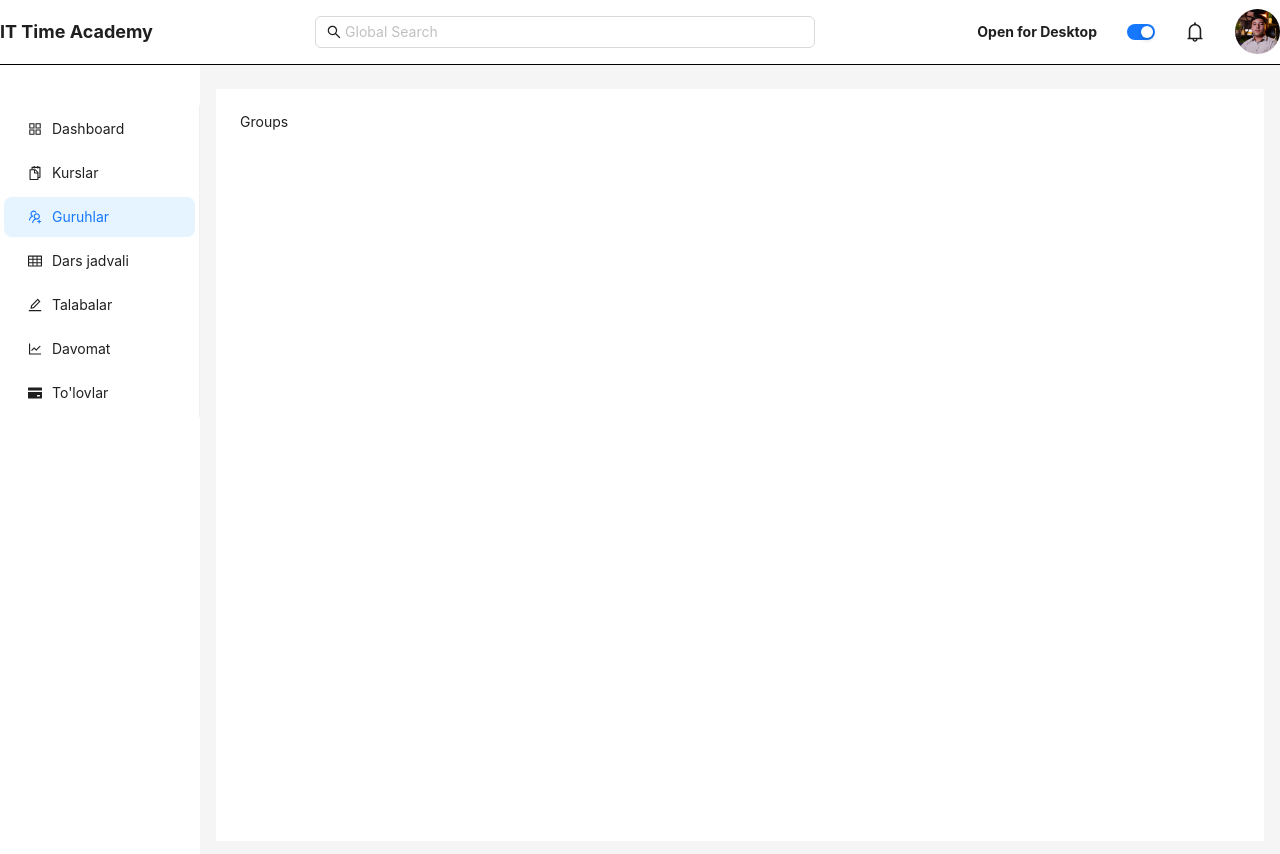
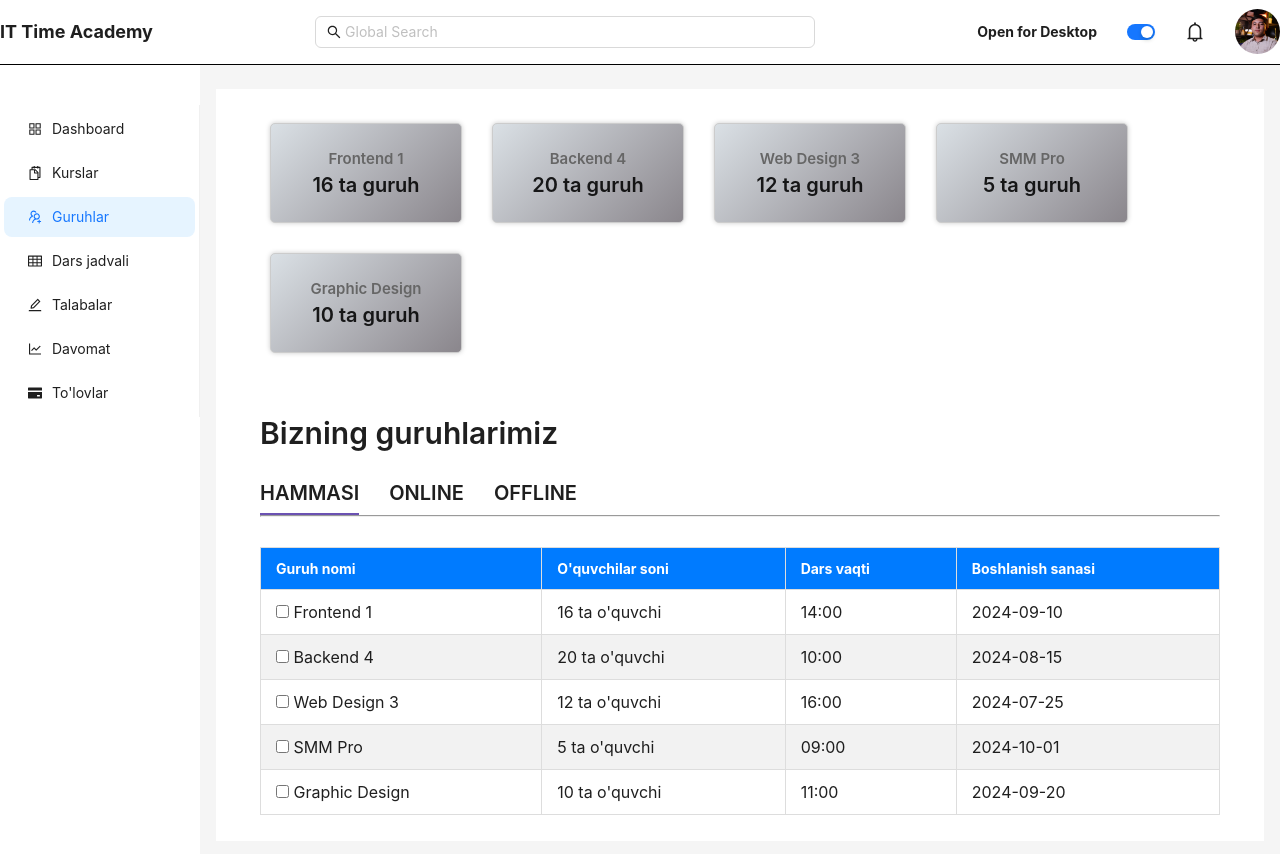
Before and after one commit to nodirbek6903/CRM, a React (Vite) app: page /groups in a window 1280 px wide. Shown: the top 854 px of the page. Built offline with nearby package versions, Linux system fonts and the light colour scheme.

Commit message:
groups add

```diff
--- /dev/null
+++ b/src/pages/Groups.css
@@ -0,0 +1,98 @@
+.groups-container {
+  display: flex;
+  flex-direction: column;
+  padding: 0 20px;
+  gap: 2rem;
+}
+.groups-container .groups-cards {
+  width: 100%;
+  display: flex;
+  margin: 0 auto;
+  gap: 10px;
+  flex-wrap: wrap;
+}
+.groups-container .groups-card {
+  width: 20%;
+  margin: 10px;
+  padding: 5px 0;
+  height: 100px;
+  border: 1px solid #ccc;
+  border-radius: 5px;
+  box-shadow: 0 0 5px #ccc;
+  display: grid;
+  align-content: center;
+  gap: 5px;
+  background-color: #dae0e5;
+  background-image: linear-gradient(135deg, #dae0e5 0%, #8a868c 100%);
+}
+.groups-container .groups-card .group-name {
+  text-align: center;
+  font-size: 15px;
+  color: #666;
+}
+.groups-container .groups-card .group-items {
+  font-size: 20px;
+  text-align: center;
+}
+.groups-tables{
+    display: flex;
+    flex-direction: column;
+    gap: 10px;
+}
+.group-title{
+    font-size: 30px;
+    font-weight: 600;
+    margin: 20px 0;
+}
+.groups-condition{
+    display: flex;
+    flex-direction: column;
+    gap: 10px;
+}
+.group-filter{
+    display: flex;
+    gap: 30px;
+}
+.group-filter .condition-btn{
+    cursor: pointer;
+    font-size: 20px;
+    font-weight: 600;
+    text-transform: uppercase;
+    position: relative;
+}
+.group-filter .condition-btn.active::before{
+    content: "";
+    position: absolute;
+    width: 100%;
+    height: 2px;
+    bottom: -10px;
+    left: 0;
+    background-color: #6b52b2;
+}
+.groups-table {
+    width: 100%;
+    border-collapse: collapse;
+    margin-top: 20px;
+  }
+  .groups-table th, .groups-table td {
+    border: 1px solid #ddd;
+    padding: 12px 15px;
+    text-align: left;
+  }
+  .groups-table th {
+    background-color: #007bff;
+    color: white;
+    font-weight: bold;
+  }
+
+  .groups-table tr:nth-child(even) {
+    background-color: #f2f2f2;
+  }
+
+  .groups-table tr:hover {
+    background-color: #ddd;
+  }
+
+  .groups-table td {
+    font-size: 16px;
+  }
--- a/src/pages/Groups.jsx
+++ b/src/pages/Groups.jsx
@@ -1,7 +1,63 @@
-import React from 'react'
+import React, { useState } from "react";
+import "./Groups.css";
 
 export default function Groups() {
+  const [condition, setCondition] = useState("all");
+
+  const groups = [
+    { name: "Frontend 1", count: 16, type: "online", time: "14:00", startDate: "2024-09-10" },
+    { name: "Backend 4", count: 20, type: "offline", time: "10:00", startDate: "2024-08-15" },
+    { name: "Web Design 3", count: 12, type: "online", time: "16:00", startDate: "2024-07-25" },
+    { name: "SMM Pro", count: 5, type: "offline", time: "09:00", startDate: "2024-10-01" },
+    { name: "Graphic Design", count: 10, type: "online", time: "11:00", startDate: "2024-09-20" },
+  ];
+
+  const filteredGroups = groups.filter(group =>
+    condition === "all" ? true : group.type === condition
+  );
+
   return (
-    <div>Groups</div>
-  )
+    <div className="groups-container">
+      <div className="groups-cards">
+        {groups.map((group, index) => (
+          <span key={index} className="groups-card">
+            <span className="group-name">{group.name}</span>
+            <span className="group-items">{group.count} ta guruh</span>
+          </span>
+        ))}
+      </div>
+
+      <div className="groups-tables">
+        <span className="group-title">Bizning guruhlarimiz</span>
+        <div className="groups-condition">
+          <div className="group-filter">
+            <span className={`condition-btn ${condition === "all" ? "active" : ""}`} onClick={() => setCondition("all")}>Hammasi</span>
+            <span className={`condition-btn ${condition === "online" ? "active" : ""}`} onClick={() => setCondition("online")}>Online</span>
+            <span className={`condition-btn ${condition === "offline" ? "active" : ""}`} onClick={() => setCondition("offline")}>Offline</span>
+          </div>
+        <hr />
+        </div>
+        <table className="groups-table">
+          <thead>
+            <tr>
+              <th>Guruh nomi</th>
+              <th>O'quvchilar soni</th>
+              <th>Dars vaqti</th>
+              <th>Boshlanish sanasi</th>
+            </tr>
+          </thead>
+          <tbody>
+            {filteredGroups.map((group, index) => (
+              <tr key={index}>
+                <td><input type="checkbox" /> {group.name}</td>
+                <td>{group.count} ta o'quvchi</td>
+                <td>{group.time}</td>
+                <td>{group.startDate}</td>
+              </tr>
+            ))}
+          </tbody>
+        </table>
+      </div>
+    </div>
+  );
 }
```
